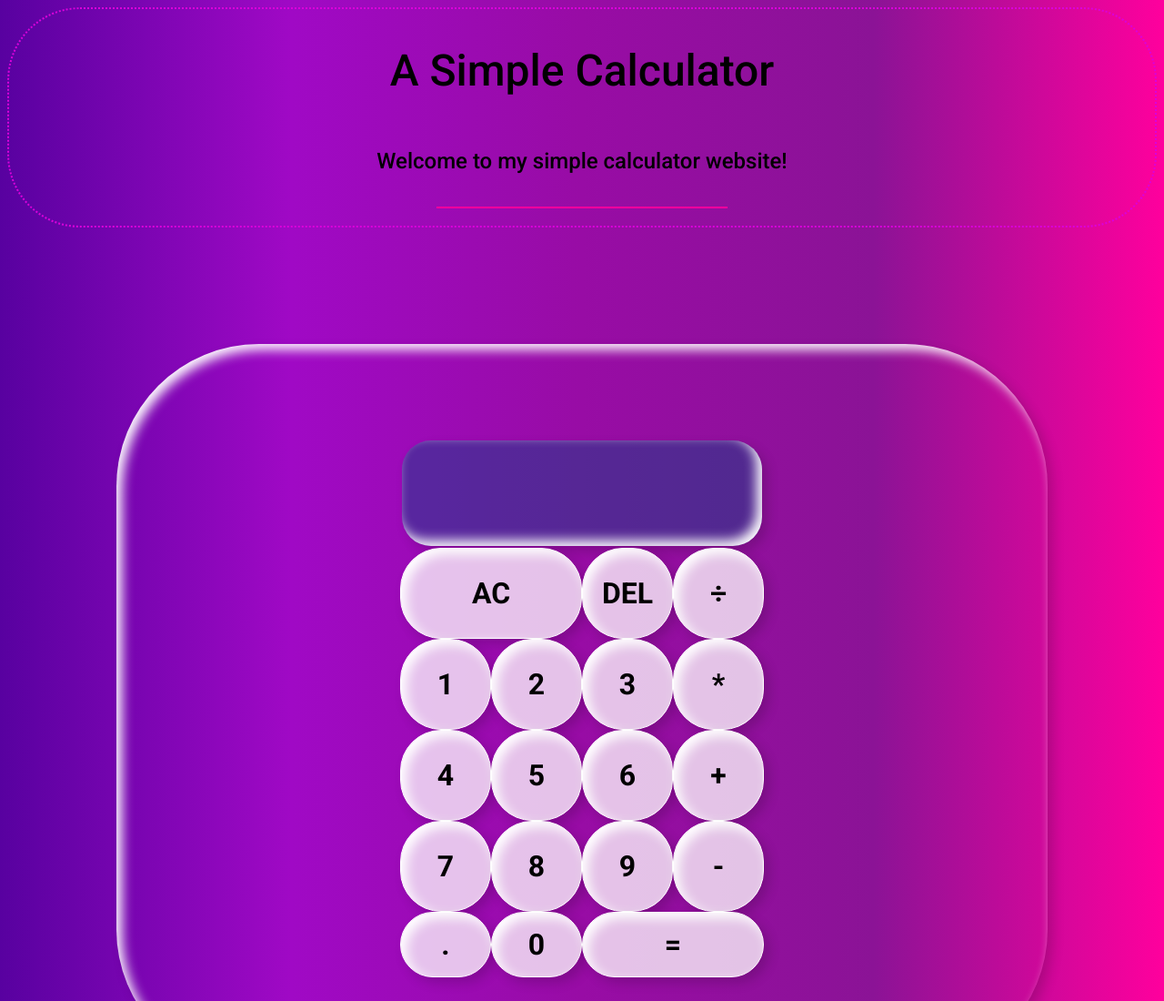
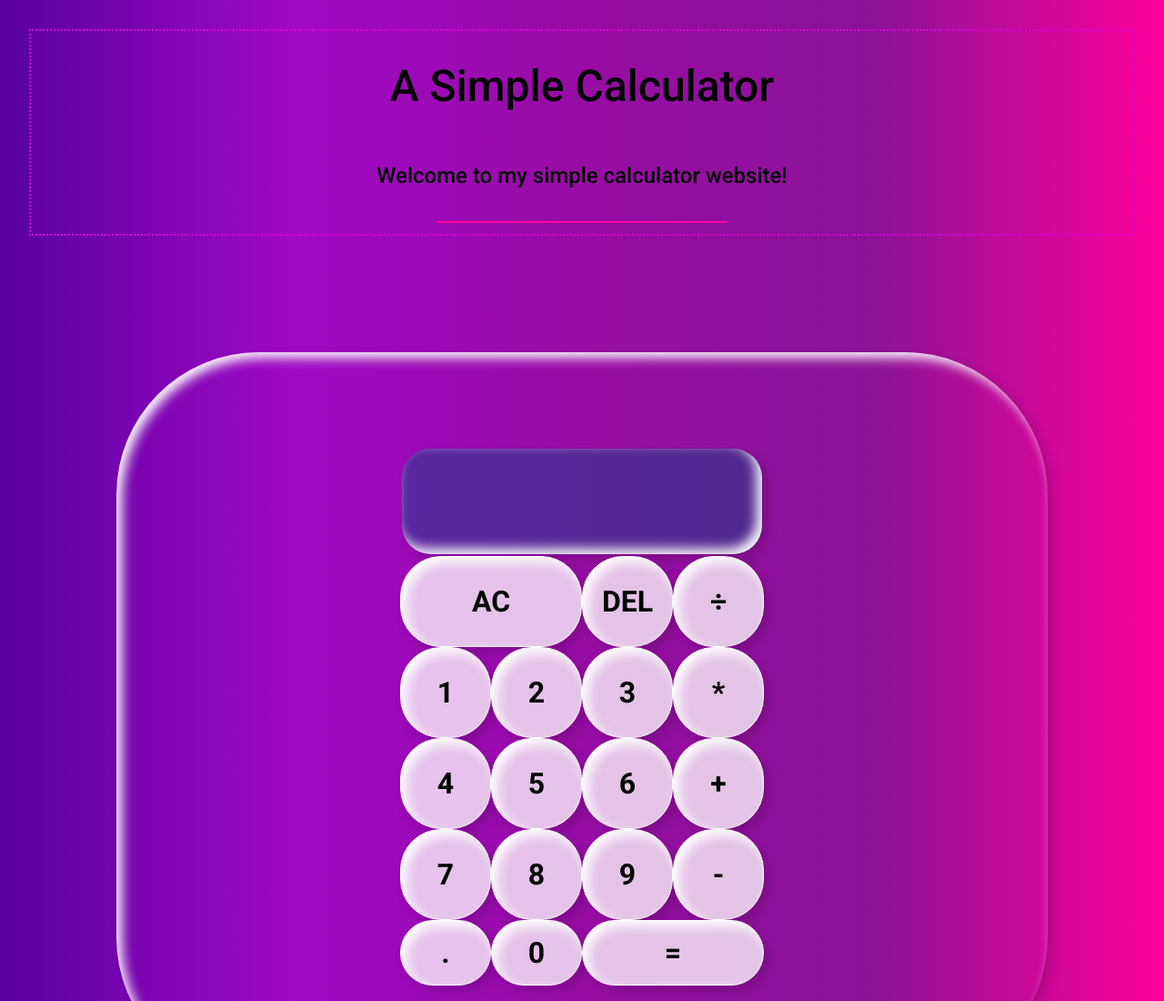
Before and after one commit to je-el/My-First-Calculator, a plain HTML site: page index.html in a window 1280 px wide. Shown: the top 1100 px of the page at 91% size. Drawn offline with Linux system fonts and the light colour scheme.

Commit message:
Update style.css

```diff
--- a/style.css
+++ b/style.css
@@ -15,10 +15,9 @@
     justify-content: center;
     align-items: center;
     flex-direction: column;
-    margin: .5rem;
+    margin: 2rem;
     border:2px dotted rgb(219, 2, 219);
-    border-radius: 5rem;
-    padding: .45rem;
+
     text-emphasis-color: rgb(112, 11, 201);
     text-shadow: rgba(88, 1, 160,.68);
     font-weight: 700;
```
